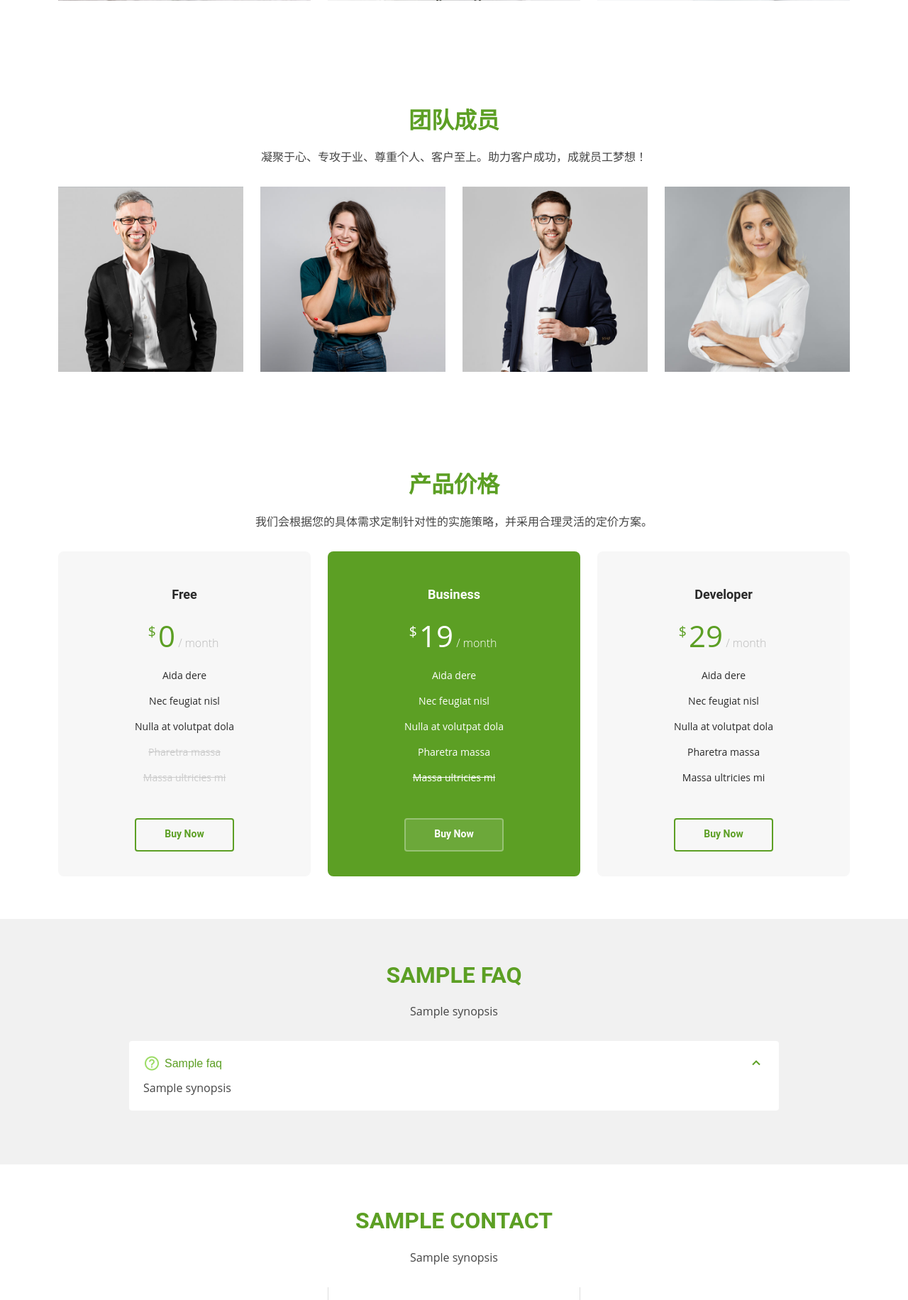
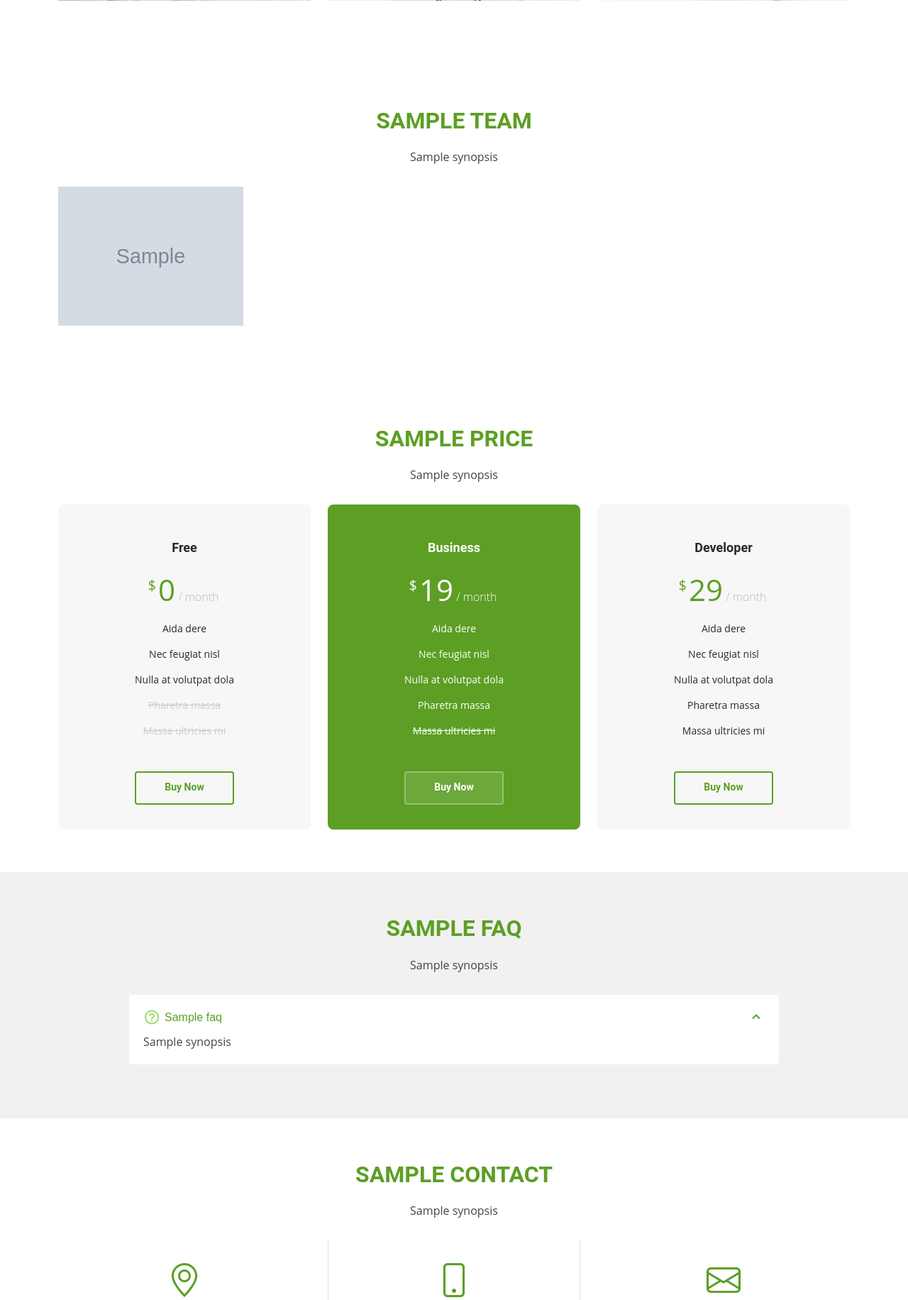
Before and after one commit to itove/dw, a PHP site: template templates/index/index.html.twig in a window 1280 px wide. Shown: the part 3474-5306 px from the top of the page at 71% size. Run offline with PHP 8.4, Linux system fonts and the light colour scheme; the template is opened without the code that fills it: most values are stand-ins (such as "Sample title", 1, 10 or a date in 2020); grey boxes marked "Sample" are stand-in pictures; some libraries are stand-ins or nearby versions.

Commit message:
team teamplate

```diff
--- a/src/Controller/Admin/DashboardController.php
+++ b/src/Controller/Admin/DashboardController.php
@@ -121,7 +121,7 @@ class DashboardController extends AbstractDashboardController
             ->setEntityId(31);
         ;
         yield MenuItem::linkToCrud('成员列表', 'fas fa-list', Node::class)
-            ->setQueryParameter('region', 'team_list')
+            ->setQueryParameter('region', 'member_list')
             ->setQueryParameter('img', '1')
         ;
 
--- a/templates/index/index.html.twig
+++ b/templates/index/index.html.twig
@@ -387,19 +387,20 @@
       <div class="container">
 
         <div class="section-title">
-          <h2>团队成员</h2>
-          <p>凝聚于心、专攻于业、尊重个人、客户至上。助力客户成功，成就员工梦想！</p>
+          <h2>{{ team }}</h2>
+          <p>{{ team.synopsis }}</p>
         </div>
 
         <div class="row">
 
-          <div class="col-xl-3 col-lg-4 col-md-6">
+        {% for i in member_list %}
+          <div class="col-xl-3 col-lg-4 col-md-6" data-wow-delay="0.{{ loop.index0 }}s">
             <div class="member">
-              <img src="assets/img/team/team-1.jpg" class="img-fluid" alt="">
+              <img src="/img/{{ i.img }}" class="img-fluid" alt="">
               <div class="member-info">
                 <div class="member-info-content">
-                  <h4>Walter White</h4>
-                  <span>Chief Executive Officer</span>
+                  <h4>{{ i.title }}</h4>
+                  <span>{{ i.synopsis }}</span>
                   <div class="social">
                     <a href=""><i class="bi bi-twitter"></i></a>
                     <a href=""><i class="bi bi-facebook"></i></a>
@@ -410,60 +411,7 @@
               </div>
             </div>
           </div>
-
-          <div class="col-xl-3 col-lg-4 col-md-6" data-wow-delay="0.1s">
-            <div class="member">
-              <img src="assets/img/team/team-2.jpg" class="img-fluid" alt="">
-              <div class="member-info">
-                <div class="member-info-content">
-                  <h4>Sarah Jhonson</h4>
-                  <span>Product Manager</span>
-                  <div class="social">
-                    <a href=""><i class="bi bi-twitter"></i></a>
-                    <a href=""><i class="bi bi-facebook"></i></a>
-                    <a href=""><i class="bi bi-instagram"></i></a>
-                    <a href=""><i class="bi bi-linkedin"></i></a>
-                  </div>
-                </div>
-              </div>
-            </div>
-          </div>
-
-          <div class="col-xl-3 col-lg-4 col-md-6" data-wow-delay="0.2s">
-            <div class="member">
-              <img src="assets/img/team/team-3.jpg" class="img-fluid" alt="">
-              <div class="member-info">
-                <div class="member-info-content">
-                  <h4>William Anderson</h4>
-                  <span>CTO</span>
-                  <div class="social">
-                    <a href=""><i class="bi bi-twitter"></i></a>
-                    <a href=""><i class="bi bi-facebook"></i></a>
-                    <a href=""><i class="bi bi-instagram"></i></a>
-                    <a href=""><i class="bi bi-linkedin"></i></a>
-                  </div>
-                </div>
-              </div>
-            </div>
-          </div>
-
-          <div class="col-xl-3 col-lg-4 col-md-6" data-wow-delay="0.3s">
-            <div class="member">
-              <img src="assets/img/team/team-4.jpg" class="img-fluid" alt="">
-              <div class="member-info">
-                <div class="member-info-content">
-                  <h4>Amanda Jepson</h4>
-                  <span>Accountant</span>
-                  <div class="social">
-                    <a href=""><i class="bi bi-twitter"></i></a>
-                    <a href=""><i class="bi bi-facebook"></i></a>
-                    <a href=""><i class="bi bi-instagram"></i></a>
-                    <a href=""><i class="bi bi-linkedin"></i></a>
-                  </div>
-                </div>
-              </div>
-            </div>
-          </div>
+        {% endfor %}
 
         </div>
 
@@ -475,8 +423,8 @@
       <div class="container">
 
         <div class="section-title">
-          <h2>产品价格</h2>
-          <p>我们会根据您的具体需求定制针对性的实施策略，并采用合理灵活的定价方案。</p>
+          <h2>{{ price }}</h2>
+          <p>{{ price.synopsis }}</p>
         </div>
 
         <div class="row">
```
